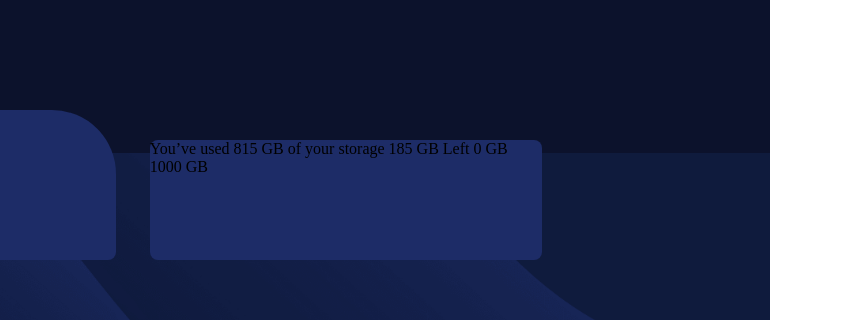
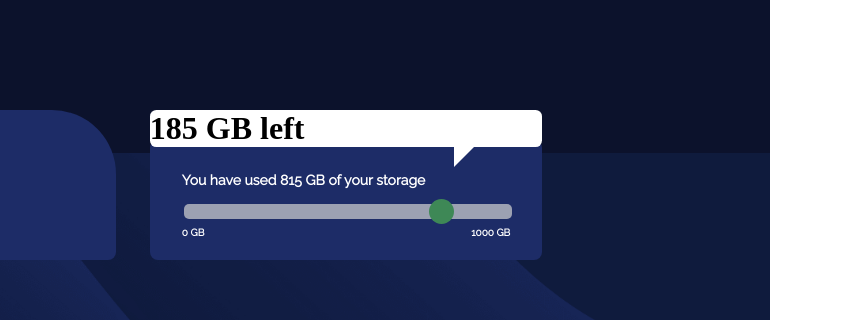
Before and after one commit to Npammer/Frontend-Mentor, a plain HTML site: page fylo-data-storage-component-master/index.html in a window 1280 px wide. Shown: the part 123-443 px from the top of the page, 439-1280 px from the left. Drawn offline with Linux system fonts and the light colour scheme.

Commit message:
finishing touches still needed

```diff
--- a/fylo-data-storage-component-master/index.html
+++ b/fylo-data-storage-component-master/index.html
@@ -5,6 +5,7 @@
   <meta name="viewport" content="width=device-width, initial-scale=1.0"> <!-- displays site properly based on user's device -->
 
   <link rel="icon" type="image/png" sizes="32x32" href="./images/favicon-32x32.png">
+  <link href='https://fonts.googleapis.com/css?family=Raleway' rel='stylesheet'>
   <link rel="stylesheet" href="style.css">
 
   <title>Frontend Mentor | Fylo data storage component</title>
@@ -24,17 +25,22 @@
       </div>
 
       <div id="box-2">
-        <div id="headroom">
-
+        <div id="bubble">
+          <div class="speech-bubble">
+            <h1>185 GB left</h1>
+          </div>
         </div>
-        <div id="content">
-
-          You’ve used 815 GB of your storage
-
-          185 GB Left
-
-          0 GB
-          1000 GB
+        <div id="lower-box">
+          <div id="content">
+            <h4>You have used <b>815 GB</b> of your storage</h4>
+            <div class="slidecontainer">
+              <input type="range" min="1" max="100" value="81" class="slider" id="myRange">
+            </div>
+            <div id="indicators">
+              <h5>0 GB</h5>
+              <h5>1000 GB</h5>
+            </div>
+          </div>
         </div>
       </div>
     </div>
--- a/fylo-data-storage-component-master/style.css
+++ b/fylo-data-storage-component-master/style.css
@@ -57,15 +57,103 @@
   height: 100%;
 }
 
-#headroom {
+#bubble {
   height: 20%;
   background: transparent;
 }
 
-#content {
+.speech-bubble h1 {
+  margin: 0px;
+}
+
+.speech-bubble {
+  position: relative;
+  background: #ffffff;
+  border-radius: .4em;
+}
+
+.speech-bubble:after {
+  content: '';
+  position: absolute;
+  bottom: 0;
+  left: 80%;
+  width: 0;
+  height: 0;
+  border: 20px solid transparent;
+  border-top-color: #ffffff;
+  border-bottom: 0;
+  border-left: 0;
+  margin-left: -10px;
+  margin-bottom: -20px;
+}
+
+#lower-box {
   height: 80%;
   background: hsl(228, 56%, 26%);
   border-radius: 8px;
+  overflow: auto;
+}
+
+#content {
+  margin: 32px;
+  color: white;
+}
+
+#content h4 {
+  margin-top: 0px;
+  margin-bottom: 14px;
+  font-size: 14px;
+  font-family: Raleway;
+  font-style: medium 500;
+}
+
+.slidecontainer {
+  width: 100%;
+}
+
+.slider {
+  -webkit-appearance: none;
+  width: 100%;
+  height: 15px;
+  border-radius: 5px;
+  background: #d3d3d3;
+  outline: none;
+  opacity: 0.7;
+  -webkit-transition: .2s;
+  transition: opacity .2s;
+}
+
+.slider:hover {
+  opacity: 1;
+}
+
+.slider::-webkit-slider-thumb {
+  -webkit-appearance: none;
+  appearance: none;
+  width: 25px;
+  height: 25px;
+  border-radius: 50%;
+  background: #4CAF50;
+  cursor: pointer;
+}
+
+.slider::-moz-range-thumb {
+  width: 25px;
+  height: 25px;
+  border-radius: 50%;
+  background: #4CAF50;
+  cursor: pointer;
+}
+
+#indicators {
+  display: flex;
+  justify-content: space-between;
+}
+
+#indicators h5 {
+  margin: 4px 0px;
+  font-size: 10px;
+  font-family: Raleway;
 }
 
 .attribution {
```
